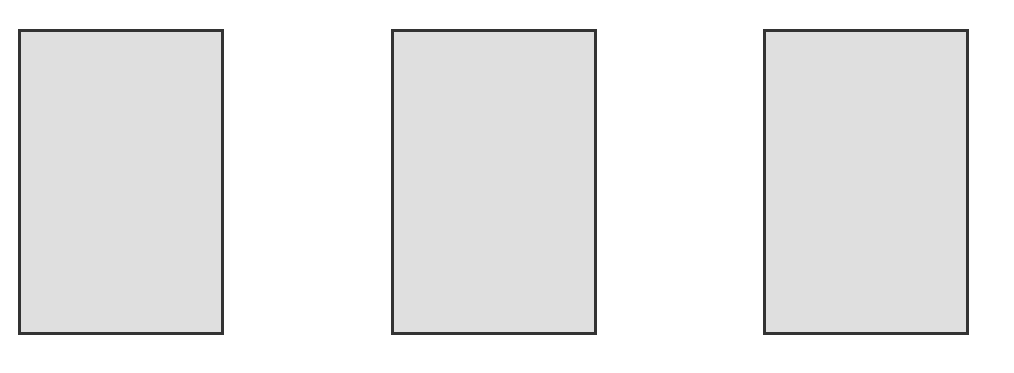
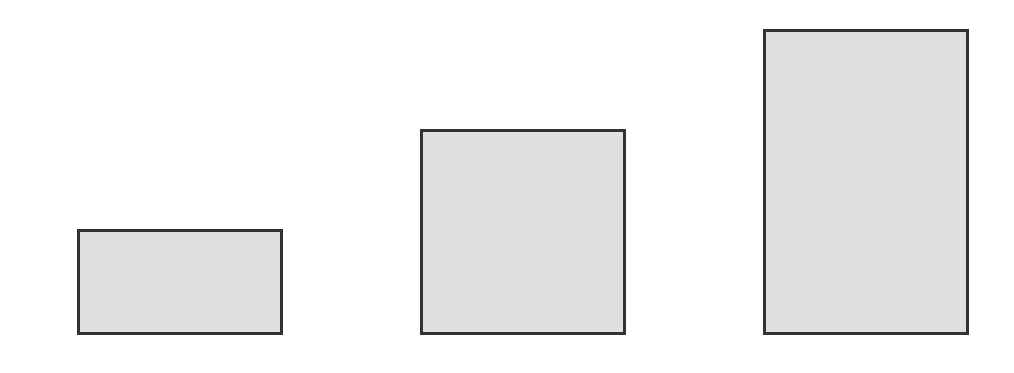
Before and after one commit to aqdas-raja/Css3Flex, a plain HTML site: page index.html in a window 1280 px wide. Shown: the part 61-434 px from the top of the page, without its empty margins (0-1014 px from the left). Drawn offline with Linux system fonts and the light colour scheme.

Commit message:
Align-items Baseline

```diff
--- a/style.css
+++ b/style.css
@@ -4,7 +4,8 @@ h1{
 }
 .flexbox-container {
     display: flex;
-    justify-content: space-between;
+    justify-content: space-around;
+    align-items: baseline;
 }
 
 .flexbox-item {
```
